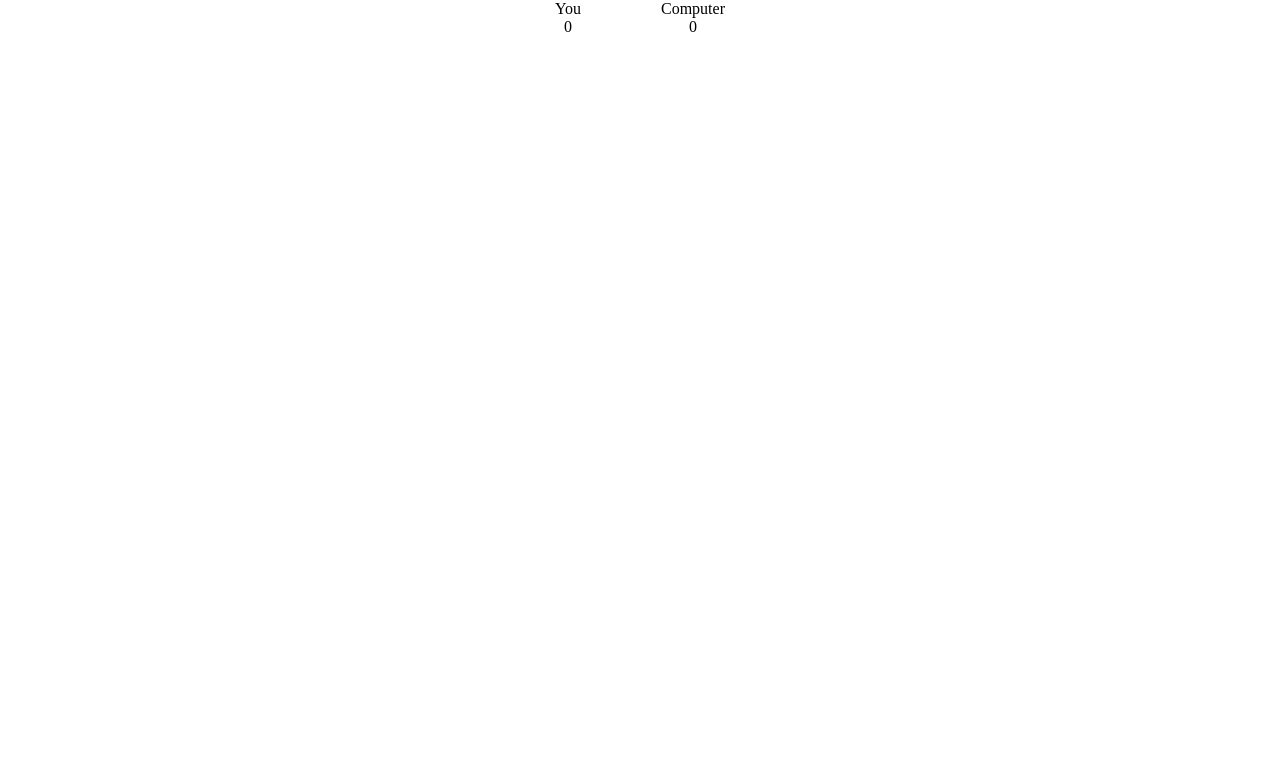
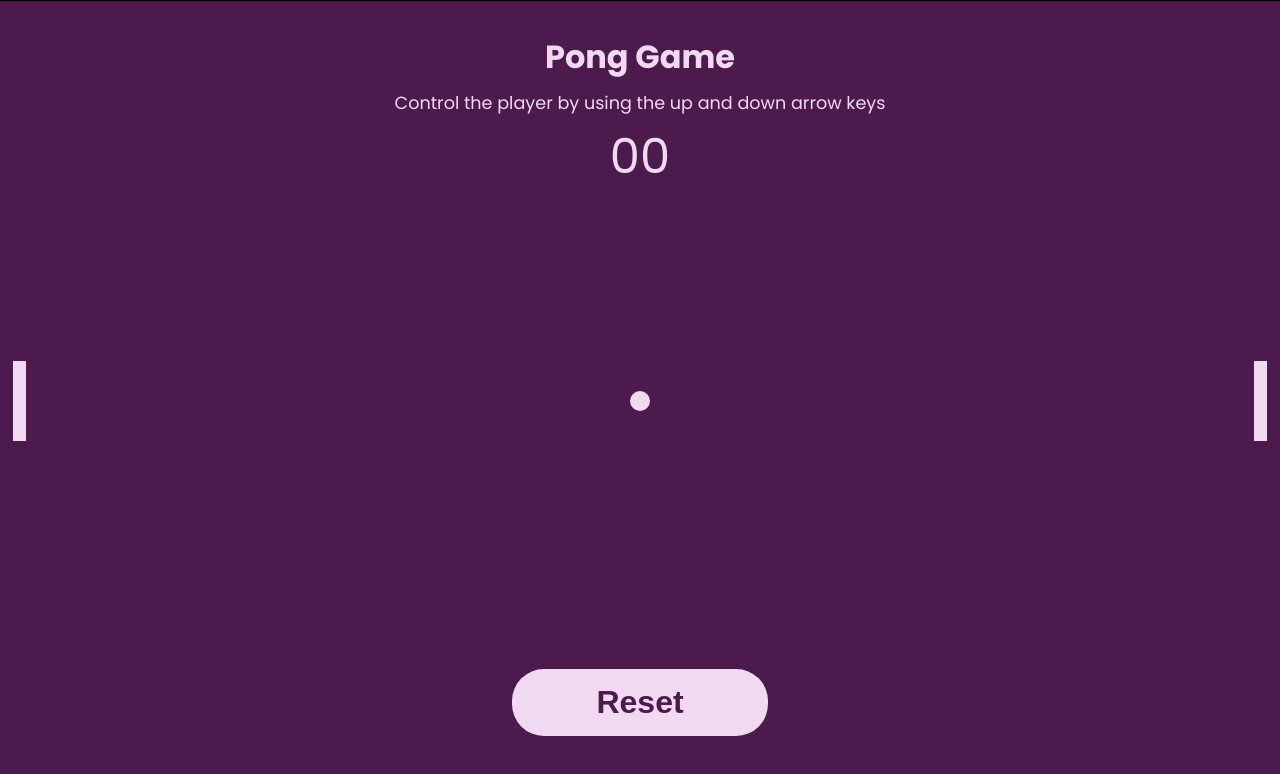
Before and after one commit to codercreative/pong-game, a plain HTML site: page index.html in a window 1280 px wide. Drawn offline with Linux system fonts and the light colour scheme.

Commit message:
css and readme added

```diff
--- a/index.html
+++ b/index.html
@@ -3,19 +3,28 @@
   <head>
     <meta charset="UTF-8" />
     <meta name="viewport" content="width=device-width, initial-scale=1.0" />
+    <link rel="preconnect" href="https://fonts.googleapis.com" />
+    <link rel="preconnect" href="https://fonts.gstatic.com" crossorigin />
+    <link
+      href="https://fonts.googleapis.com/css2?family=Poppins:wght@400;700&display=swap"
+      rel="stylesheet"
+    />
     <link rel="stylesheet" href="styles.css" />
+    <script src="index.js" type="module" defer></script>
     <title>Pong Game</title>
   </head>
   <body>
-    <main>
-      <div class="player-container">
-        <div class="player">You</div>
-        <div class="player-score">0</div>
-      </div>
-      <div class="computer-container">
-        <div class="computer">Computer</div>
-        <div class="computer-score">0</div>
-      </div>
-    </main>
+    <h1 class="title">Pong Game</h1>
+    <p class="subtitle">
+      Control the player by using the up and down arrow keys
+    </p>
+    <div class="scores">
+      <div class="bot-score">0</div>
+      <div class="player-score">0</div>
+    </div>
+    <div id="ball" class="ball"></div>
+    <div class="paddle left" id="bot-paddle"></div>
+    <div class="paddle right" id="player-paddle"></div>
+    <button class="reset-btn">Reset</button>
   </body>
 </html>
--- a/styles.css
+++ b/styles.css
@@ -1,20 +1,122 @@
-* {
+*,
+*::after,
+*::before {
   box-sizing: border-box;
+}
+
+:root {
+  --hue: 300;
+  --saturation: 50%;
+  --foreground-color: hsl(var(--hue), var(--saturation), 90%);
+  --background-color: hsl(var(--hue), var(--saturation), 20%);
 }
 
 body {
   margin: 0;
+  background-color: var(--background-color);
+  font-family: "Poppins", sans-serif;
+  display: flex;
+  flex-direction: column;
+  justify-content: flex-start;
+  border-top: 1px solid #000;
+  height: 100vh;
+  width: 100%;
+  text-align: center;
+  position: relative;
 }
 
-main {
-  display: flex;
-  gap: 5em;
-  justify-content: center;
+.title,
+.subtitle {
+  margin: 0;
 }
 
-.player-container,
-.computer-container {
+.title {
+  margin-top: 1em;
+}
+
+.subtitle {
+  margin-top: 0.5em;
+  font-size: 1.1rem;
+}
+
+.scores {
   display: flex;
-  flex-direction: column;
-  align-items: center;
+  justify-content: center;
+  font-size: 3rem;
+  position: absolute;
+  top: 2.5em;
+  left: 50%;
+  transform: translateX(-50%);
 }
+
+.title,
+.subtitle,
+.bot-score,
+.player-score {
+  color: var(--foreground-color);
+}
+
+.paddle {
+  --position: 50;
+
+  position: absolute;
+  top: calc(var(--position) * 1vh);
+
+  background-color: var(--foreground-color);
+  width: 0.8em;
+  height: 5em;
+  transform: translateY(-50%);
+}
+
+.paddle.left {
+  left: 1vw;
+}
+
+.paddle.right {
+  right: 1vw;
+}
+
+.ball {
+  --x: 50;
+  --y: 50;
+
+  position: absolute;
+  background-color: var(--foreground-color);
+
+  left: calc(var(--x) * 1vw);
+  top: calc(var(--y) * 1vh);
+
+  transform: translate(-50%, -50%);
+
+  width: 2.5vh;
+  height: 2.5vh;
+
+  border-radius: 50%;
+}
+
+.reset-btn {
+  margin-top: auto;
+  /* center the button */
+  position: absolute;
+  left: 50%;
+  transform: translateX(-50%);
+  bottom: 2em;
+
+  width: 20vw;
+  background-color: var(--foreground-color);
+  color: var(--background-color);
+  font-size: 2rem;
+  font-weight: bold;
+  padding: 0.4em;
+  border: none;
+  border-radius: 1em;
+  cursor: pointer;
+  border: 2px solid transparent;
+  transition: background-color 0.7s ease-in-out, color 0.7s ease-in-out;
+}
+
+.reset-btn:hover {
+  background-color: var(--background-color);
+  color: var(--foreground-color);
+  border: 2px solid var(--foreground-color);
+}
```
Also changed, not shown: index.js (added), 1 other file.
